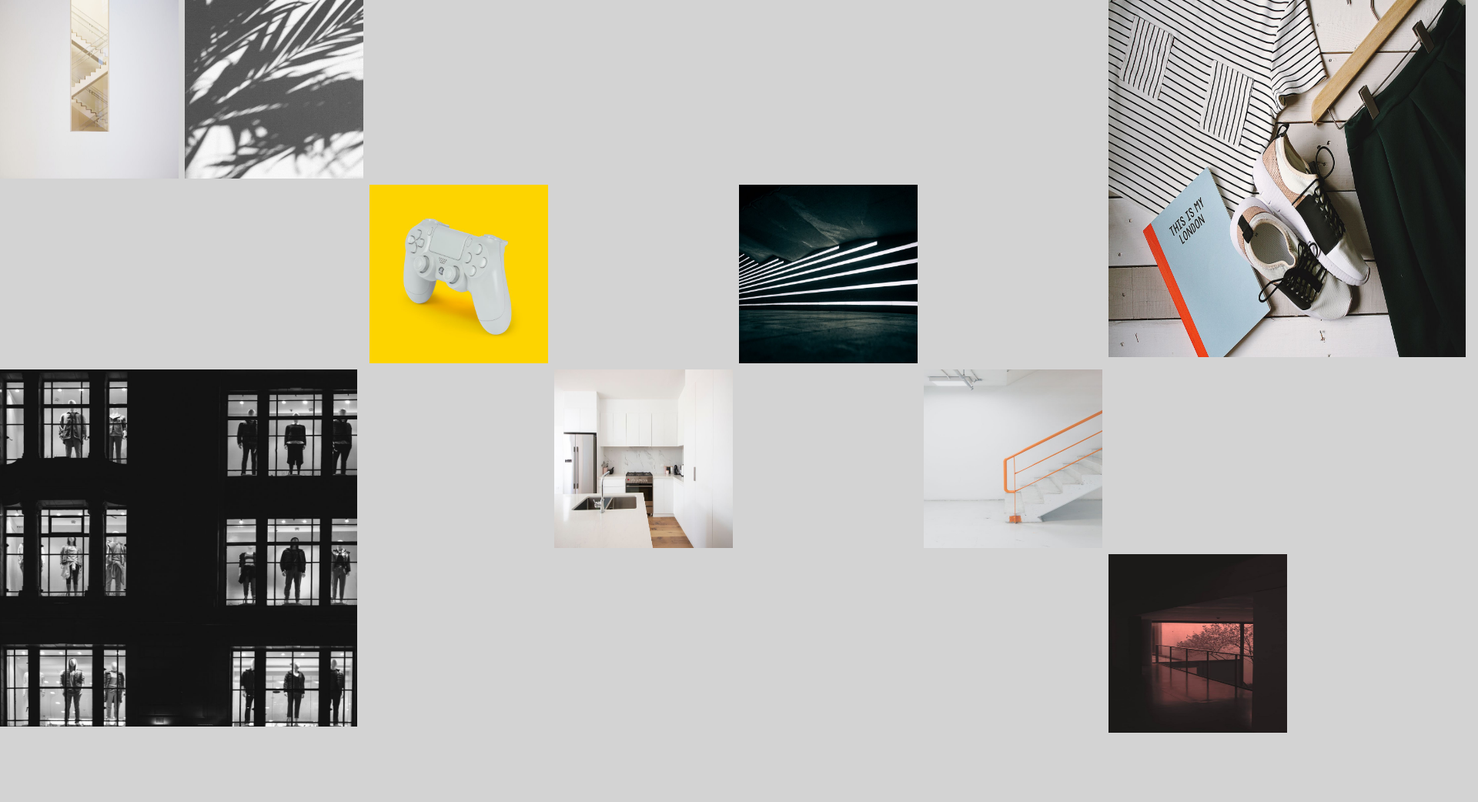
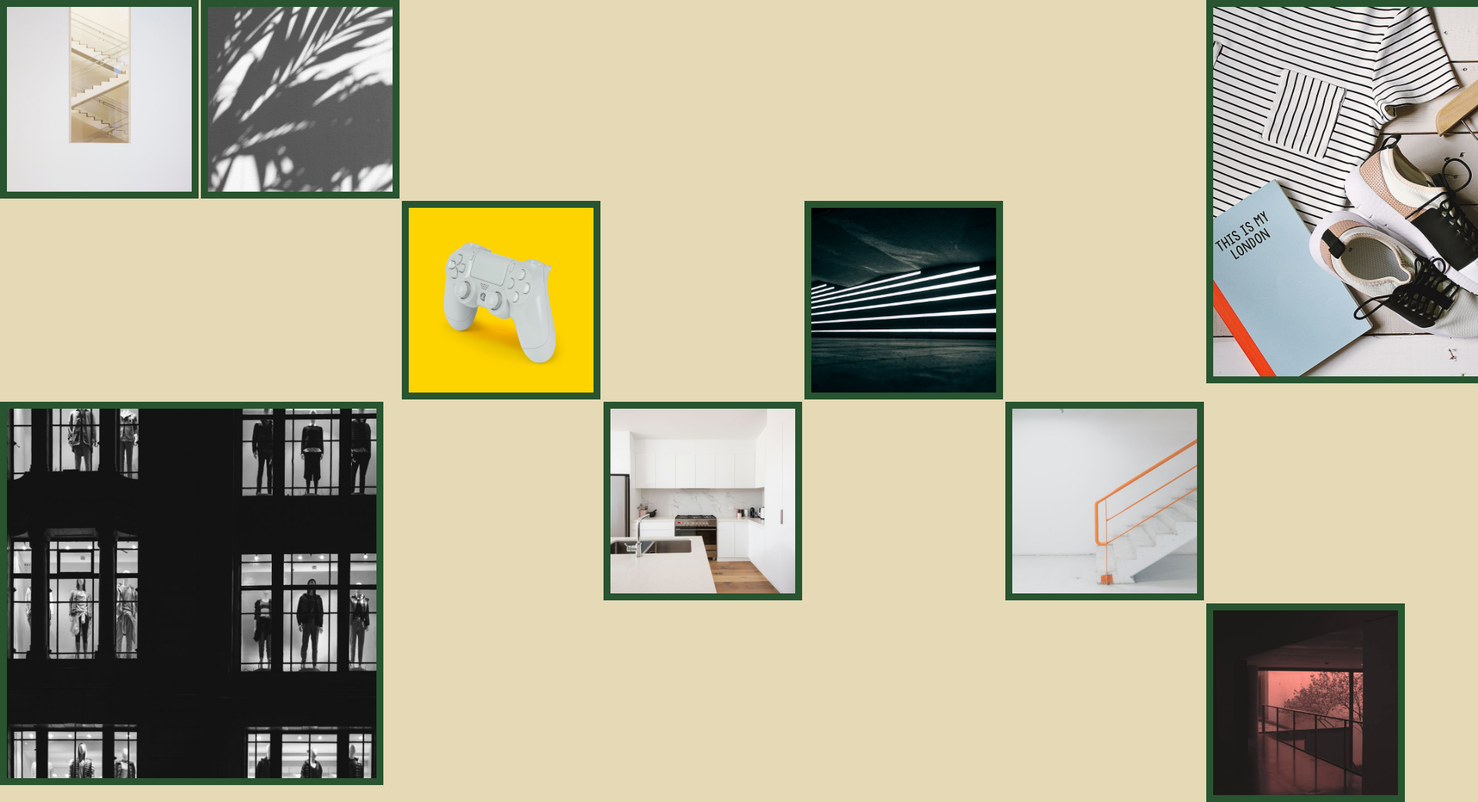
Before and after one commit to uluskarakoc/Css-Sass-Exercises, a website: page 20-mockup-to-grid/index.html in a window 1280 px wide. Shown: the top 1042 px of the page at 77% size, 1920 px wide, since content can reach past the window. Before the commit the page ends 952 px from the top, so only its background shows below. Drawn offline with Linux system fonts and the light colour scheme.

Commit message:
grid wird aktualisiert

```diff
--- a/20-mockup-to-grid/style.css
+++ b/20-mockup-to-grid/style.css
@@ -1,77 +1,86 @@
-body {
+* {
   margin: 0;
   padding: 0;
+}
+:root {
+  --primary-color: #285430;
+  --secondary-color: #E5D9B6;
+}
+
+body {
   font-size: 10px;
-  background-color: lightgrey;
+  background-color: var(--secondary-color);
 }
 
 main {
   display: grid;
   grid-template-columns: repeat(8, 1fr);
-  gap: 0.5rem;
+  gap: 0.2rem;
+}
+main img {
+  object-fit: cover;
+  border: 9px solid var(--primary-color);
 }
 
 .item9 {
+  grid-area: 1/7/3/9;
   /* grid-column: 7/9;
   grid-row: 1/3; */
-  grid-area: 1/7/3/9;
-  width: 29rem;
-  height: 29rem;
 }
 .item6 {
+  grid-area: 2/3/3/4;
   /* grid-column: 3/4;
   grid-row: 2/3; */
-  grid-area: 2/3/3/4;
-  width: 14.5rem;
-  height: 14.5rem;
 }
 .item5 {
+  grid-area: 2/5/3/6;
   /* grid-column: 5/6;
   grid-row: 2/3; */
-  grid-area: 2/5/3/6;
-  width: 14.5rem;
-  height: 14.5rem;
 }
 .item8 {
+  grid-area: 3/1/5/3;
   /* grid-column: 1/3;
   grid-row: 3/5; */
-  grid-area: 3/1/5/3;
-  width: 29rem;
-  height: 29rem;
 }
 .item7 {
+  grid-area: 3/4/4/5;
   /* grid-column: 4/5;
   grid-row: 3/4; */
-  grid-area: 3/4/4/5;
-  width: 14.5rem;
-  height: 14.5rem;
 }
 .item4 {
+  grid-area: 3/6/4/7;
   /* grid-column: 6/7;
   grid-row: 3/4; */
-  grid-area: 3/6/4/7;
-  width: 14.5rem;
-  height: 14.5rem;
 }
 
 .item3 {
+  grid-area: 4/7/5/8;
   /* grid-column: 7/8;
   grid-row: 4/5; */
-  grid-area: 4/7/5/8;
-  width: 14.5rem;
-  height: 14.5rem;
 }
 .item1 {
+  grid-area: 1/1/2/2;
   /* grid-column: 1/2;
   grid-row: 1/2; */
-  grid-area: 1/1/2/2;
-  width: 14.5rem;
-  height: 14.5rem;
 }
 .item2 {
+  grid-area: 1/2/2/3;
   /* grid-column: 2/3;
   grid-row: 1/2; */
-  grid-area: 1/2/2/3;
-  width: 14.5rem;
-  height: 14.5rem;
 }
+
+.item1,
+.item2,
+.item3,
+.item4,
+.item5,
+.item6,
+.item7 {
+  width: 15rem;
+  height: 15rem;
+}
+.item8,
+.item9 {
+  width: 30rem;
+  height: 30rem;
+}
```
